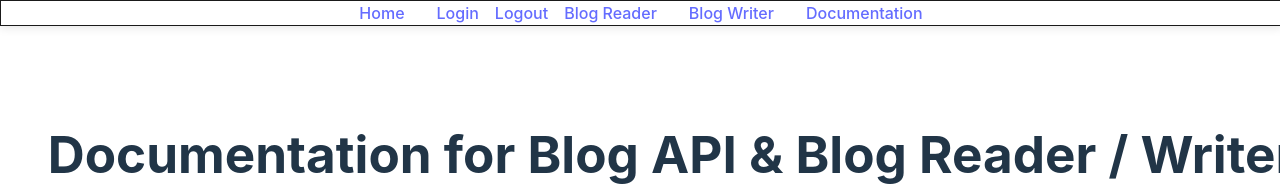
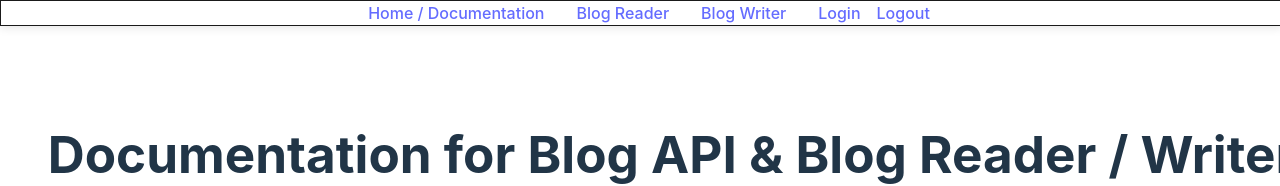
Before and after one commit to amaldevelops/full-stack-blog, a React (Vite) app in the folder frontend/: page /full-stack-blog/api-docs in a window 1280 px wide. Shown: the top 186 px of the page. Built offline with nearby package versions, Linux system fonts and the light colour scheme.

Commit message:
Update Nav Bar order and rearranged components

```diff
--- a/frontend/src/components/AllPostsReader.jsx
+++ b/frontend/src/components/AllPostsReader.jsx
@@ -1,12 +1,12 @@
 // This component Will read all the posts from the API and display them as a list, users can click and read the full article and comments and make comments
+const PostByIdURL = import.meta.env.VITE_API_LOAD_POST_BY_ID;
 
 import { useState, useEffect } from "react";
 import { queryApiReadPosts } from "../utils/apiReaderQueries";
 import { Link } from "react-router-dom";
 
-const PostByIdURL = import.meta.env.VITE_API_LOAD_POST_BY_ID;
-
 import Post from "./Post";
+import UserDetails from "./UserDetails";
 
 // import TechStack from "../components/TechStack";
 
@@ -43,6 +43,7 @@ function AllPosts() {
 
   return (
     <div>
+      <UserDetails />
       <h2>Blog All Posts view</h2>
       <div>
         {allThePosts.map((posts) => (
--- a/frontend/src/components/App.jsx
+++ b/frontend/src/components/App.jsx
@@ -5,15 +5,19 @@ import TechStack from "../components/TechStack";
 // import "../assets/App.css";
 
 // import NavigationBar from "./NavigationBar";
-import Login from "./Login";
-import AllPosts from "./AllPostsReader";
-import TechnicalInfo from "./TechnicalInfo";
+// import Login from "./Login";
+// import AllPosts from "./AllPostsReader";
+// import TechnicalInfo from "./TechnicalInfo";
+import Documentation from "./Documentation";
+import UserDetails from "./UserDetails";
 
 function App() {
   return (
     <>
       {/* <AllPosts /> */}
+      <UserDetails />
       <TechStack />
+      <Documentation />
     </>
   );
 }
--- a/frontend/src/components/NavigationBar.jsx
+++ b/frontend/src/components/NavigationBar.jsx
@@ -13,7 +13,14 @@ function NavigationBar() {
   return (
     <div>
       <Link to="/full-stack-blog" className="Links">
-        Home
+        Home / Documentation
+      </Link>
+
+      <Link to="/full-stack-blog/reader" className="Links">
+        Blog Reader
+      </Link>
+      <Link to="/full-stack-blog/writer" className="Links">
+        Blog Writer
       </Link>
       <Link to="/full-stack-blog/login" className="Links">
         Login
@@ -21,15 +28,9 @@ function NavigationBar() {
       <Link to="/full-stack-blog" onClick={handleLogOut}>
         Logout
       </Link>
-      <Link to="/full-stack-blog/reader" className="Links">
-        Blog Reader
-      </Link>
-      <Link to="/full-stack-blog/writer" className="Links">
-        Blog Writer
-      </Link>
-      <Link to="/full-stack-blog/api-docs" className="Links">
+      {/* <Link to="/full-stack-blog/api-docs" className="Links">
         Documentation
-      </Link>
+      </Link> */}
     </div>
   );
 }
--- a/frontend/src/components/UserDetails.jsx
+++ b/frontend/src/components/UserDetails.jsx
@@ -23,6 +23,7 @@ function UserDetailsDisplay() {
     <div>
       {isJWTAvailable ? (
         <div>
+          <h3>JSON Web Token details</h3>
           {userName} | {author} | {loginStatus} | {jwtTokenExpiry}
         </div>
       ) : (
```
